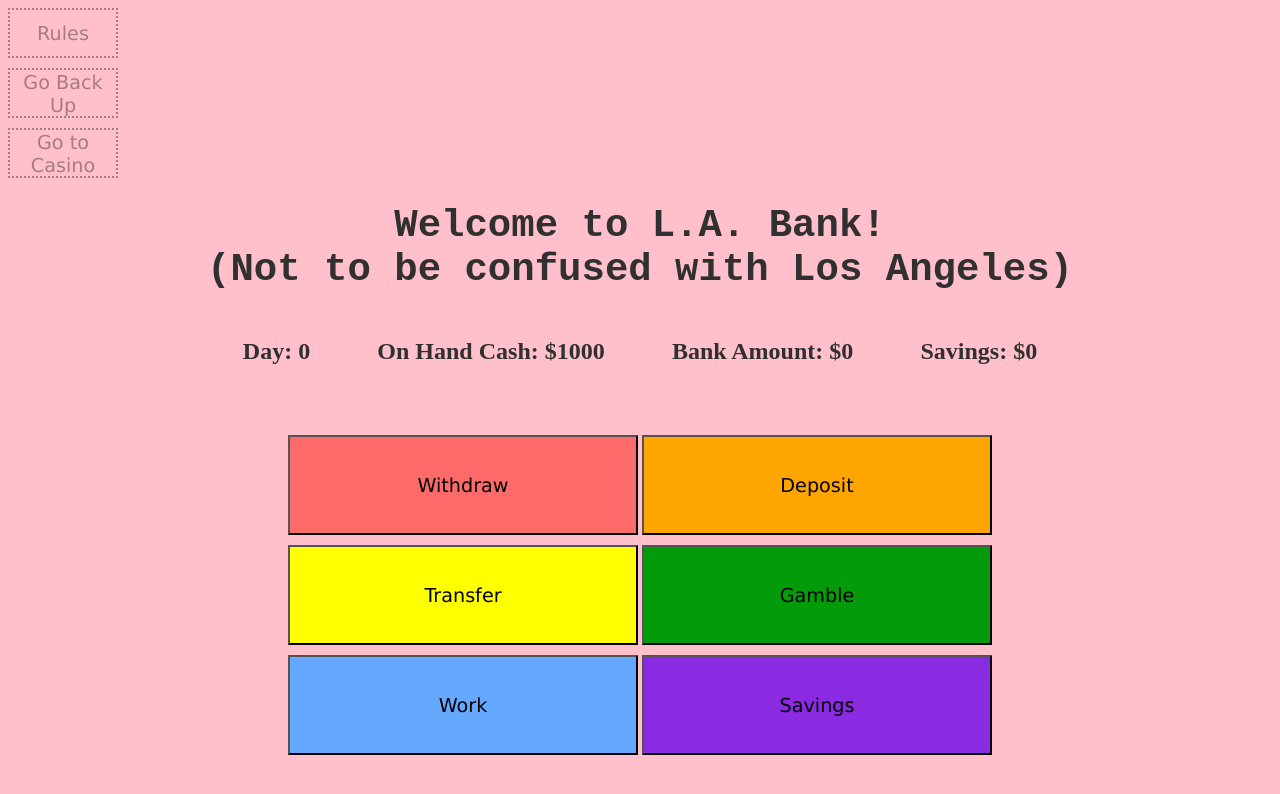
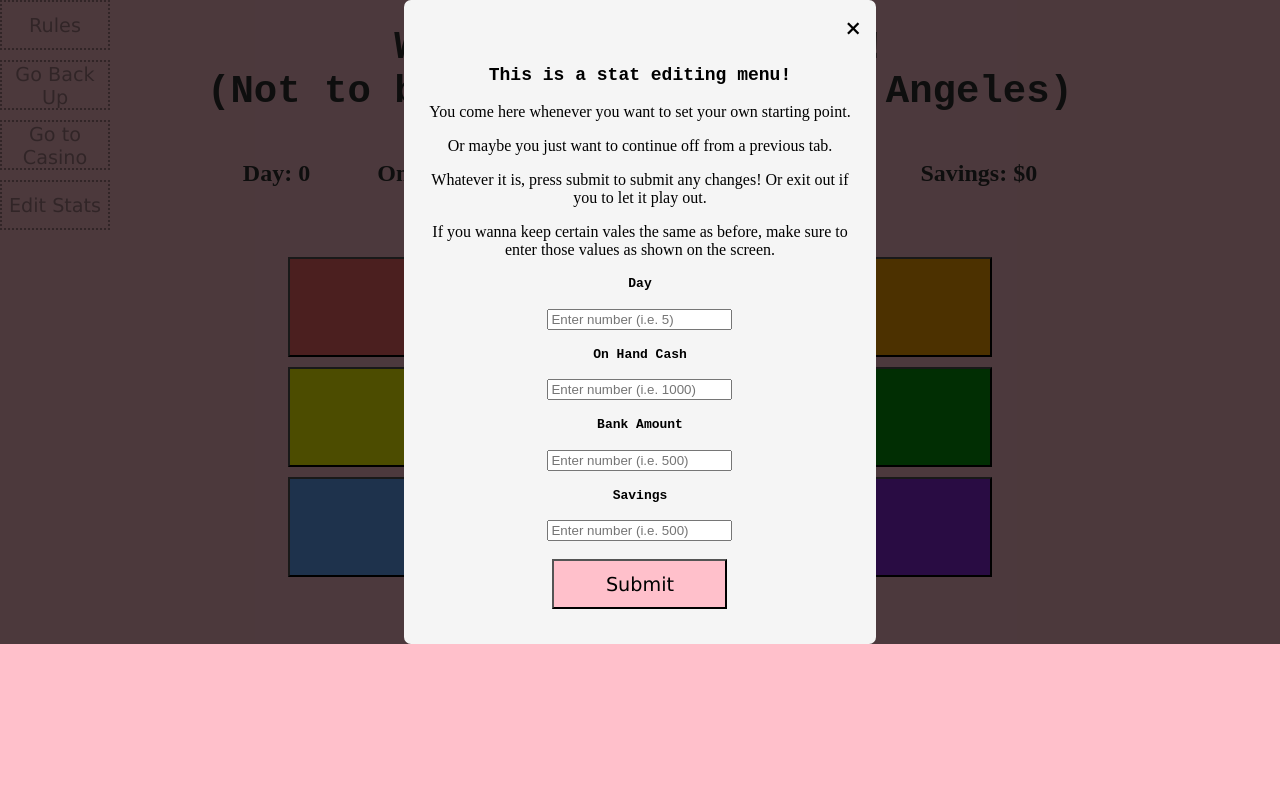
Before and after one commit to laoluadewoye/Website, a plain HTML site: page Money_Making_Game_VTwo/Game_Menu/Game_menu.html in a window 1280 px wide. Drawn offline with Linux system fonts and the light colour scheme.

Commit message:
Update Game_menu.html
Added a popup menu that lets you put in custom stats to pick up where you left off.
Added new corner button to bring back popup once it disappears for the first time.
Finally finished the metadata in head section.

```diff
--- a/Money_Making_Game_VTwo/Game_Menu/Game_menu.html
+++ b/Money_Making_Game_VTwo/Game_Menu/Game_menu.html
@@ -3,8 +3,14 @@
   <head>
     <!--Metadata-->
     <meta charset="UTF-8" />
-    <meta name="keywords" content="" />
-    <meta name="description" content="" />
+    <meta
+      name="keywords"
+      content="Money, Bank, Savings, Game, Casino, Github"
+    />
+    <meta
+      name="description"
+      content="A game made in HTML/CSS/JavaScript where you try to get as much money as possible!"
+    />
     <meta name="author" content="Laolu A." />
     <!--No refresh so user doesn't lose progress-->
     <meta name="viewport" content="width=device-width, initial-scale=1.0" />
@@ -24,6 +30,7 @@
   <body>
     <!--Includes rule button, title of main game page, stats, and main six buttons-->
     <div class="mainLayer">
+      <div class="cbposition">
         <div class="cornerButtons">
           <a href="../Main_Page/Game_index.html" target="_blank">
             <button id="rules" title="Leads back to Rules Page">Rules</button>
@@ -42,6 +49,10 @@
               Go to Casino
             </button></a
           >
+          <button id="editValues" title="Edit the game stats">
+            Edit Stats
+          </button>
+        </div>
       </div>
       <h1>Welcome to L.A. Bank! <br />(Not to be confused with Los Angeles)</h1>
       <div class="sameline">
@@ -392,6 +403,63 @@
     </div>
     <!--Div classes for main six buttons-->
 
+    <!--Popup Section-->
+    <div class="popupback">
+      <div class="popup">
+        <div class="close">+</div>
+
+        <!--This will have all messages moved here-->
+        <h3 id="message">This is a stat editing menu!</h3>
+        <p>You come here whenever you want to set your own starting point.</p>
+        <p>Or maybe you just want to continue off from a previous tab.</p>
+        <p>
+          Whatever it is, press submit to submit any changes! Or exit out if you
+          to let it play out.
+        </p>
+        <p>
+          If you wanna keep certain vales the same as before, make sure to enter
+          those values as shown on the screen.
+        </p>
+
+        <!--User enters stats-->
+        <div class="popupflexinputs">
+          <h4>Day</h4>
+          <input
+            type="text"
+            name="customday"
+            id="customday"
+            placeholder="Enter number (i.e. 5)"
+          />
+          <h4>On Hand Cash</h4>
+          <input
+            type="text"
+            name="customhand"
+            id="customhand"
+            placeholder="Enter number (i.e. 1000)"
+          />
+          <h4>Bank Amount</h4>
+          <input
+            type="text"
+            name="custombank"
+            id="custombank"
+            placeholder="Enter number (i.e. 500)"
+          />
+          <h4>Savings</h4>
+          <input
+            type="text"
+            name="customsave"
+            id="customsave"
+            placeholder="Enter number (i.e. 500)"
+          />
+          <br />
+          <br />
+          <button id="submitCustom" class="submitbuttons">Submit</button>
+        </div>
+      </div>
+    </div>
+    <!--Popup section-->
+
+    <!--Menu (toggling) script-->
     <script src="Game_menu.js"></script>
 
     <!--Game execution folder-->
```
Lines whose indentation alone changed are shown as unchanged.
